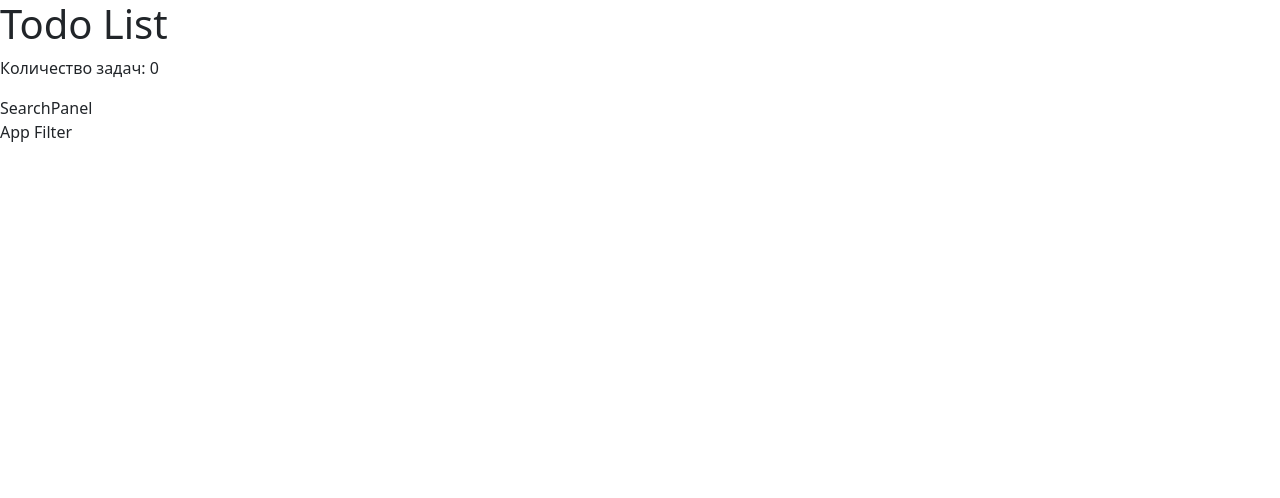
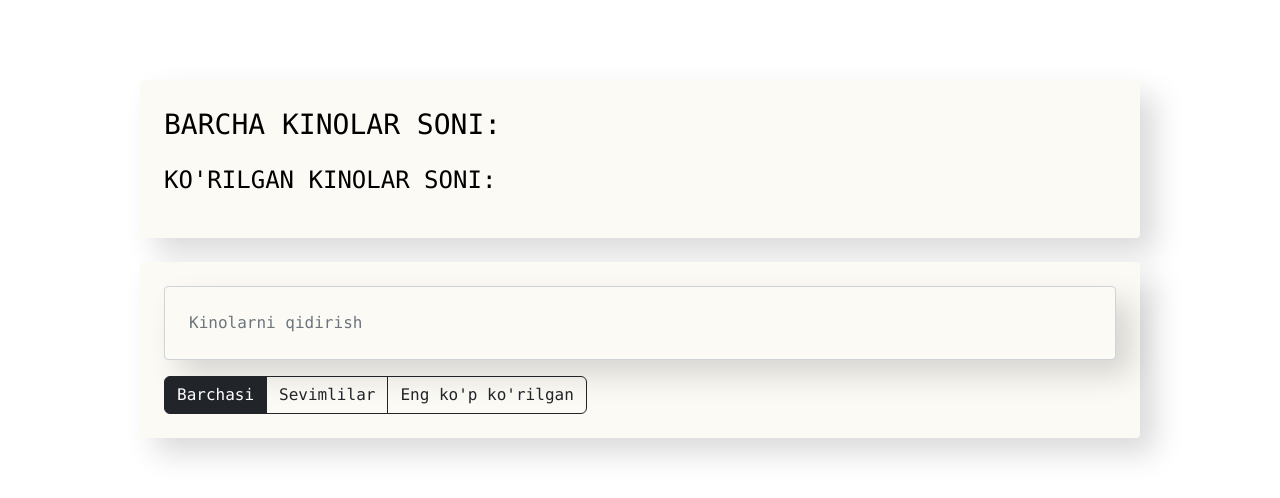
Before and after one commit to XushbaxtovNodirbek/react-demo, a React (Create React App) app: page / in a window 1280 px wide. Shown: the top 498 px of the page. Built offline with nearby package versions, Linux system fonts and the light colour scheme.

Commit message:
work with ui

```diff
--- a/src/components/app-filter/App-filter.css
+++ b/src/components/app-filter/App-filter.css
@@ -0,0 +1,3 @@
+.btn-group{
+    margin-top: 1rem;
+}
--- a/src/components/app-filter/App-filter.js
+++ b/src/components/app-filter/App-filter.js
@@ -1,5 +1,11 @@
+import './App-filter.css';
+
 const AppFilter = () => {
-    return (<div>App Filter</div>)
+    return (<div className='btn-group'>
+        <button className='btn btn-dark' type='button'>Barchasi</button>
+        <button className='btn btn-outline-dark' type='button'>Sevimlilar</button>
+        <button className='btn btn-outline-dark' type='button'>Eng ko'p ko'rilgan</button>
+    </div>)
 }
 
 export default AppFilter;
--- a/src/components/app-info/App-info.css
+++ b/src/components/app-info/App-info.css
@@ -0,0 +1,6 @@
+ .app-info{
+    padding: 1.5rem;
+    border-radius: 4px;
+    background-color: #fcfaf5;
+    box-shadow: 15px 15px 30px rgba(0,0,0,0.15);
+ }
--- a/src/components/app-info/App-info.js
+++ b/src/components/app-info/App-info.js
@@ -1,8 +1,10 @@
+import "./App-info.css";
+
 const AppInfo = () => {
     return (
-        <div>
-            <h1>Todo List</h1>
-            <p>Количество задач: 0</p>
+        <div className="app-info">
+            <p className="fs-3 text-uppercase">barcha kinolar soni: </p>
+            <p className="fs-4 text-uppercase">ko'rilgan kinolar soni: </p>
         </div>
     )
 }
--- a/src/components/app/App.css
+++ b/src/components/app/App.css
@@ -0,0 +1,20 @@
+/* APP Style */
+.App {
+    height: 100vh;
+    color: #000;
+}
+/* Content Style */
+.content{
+    max-width: 1000px;
+    background-color: #fff;
+    margin: 0 auto ;
+    padding: 5rem 0;
+}
+/* Search panel style */
+.search-panel{
+    margin-top: 1.5rem;
+    padding: 1.5rem;
+    border-radius: 4px;
+    background-color: #fcfaf5;
+    box-shadow: 15px 15px 30px rgba(0,0,0,0.15);
+}
--- a/src/components/app/App.js
+++ b/src/components/app/App.js
@@ -5,10 +5,10 @@ import AppFilter from "../app-filter/App-filter";
 import SearchPanel from "../search-panel/Search-panel";
 
 const App = () => (
-    <div className='App'>
+    <div className='App font-monospace'>
         <div className='content'>
             <AppInfo/>
-            <div>
+            <div className="search-panel">
                 <SearchPanel/>
                 <AppFilter/>
             </div>
--- a/src/components/search-panel/Search-panel.css
+++ b/src/components/search-panel/Search-panel.css
@@ -0,0 +1,6 @@
+.search-input{
+    padding: 1.5rem;
+    border-radius: 4px;
+    background-color: #fcfaf5;
+    box-shadow: 15px 15px 30px rgba(0,0,0,0.15);
+}
--- a/src/components/search-panel/Search-panel.js
+++ b/src/components/search-panel/Search-panel.js
@@ -1,9 +1,12 @@
+import './Search-panel.css'
 
 const SearchPanel = () => {
   return (
-    <div>
-      SearchPanel
-    </div>
+    <input
+      type="text"
+      className="form-control search-input"
+      placeholder="Kinolarni qidirish"
+    />
   )
 }
 
```
